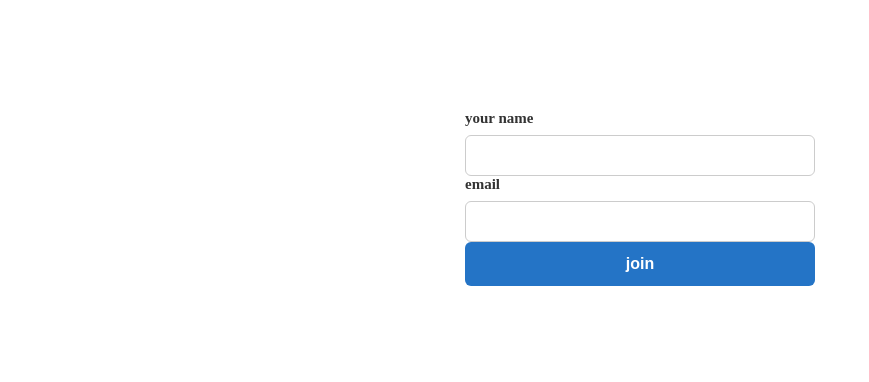
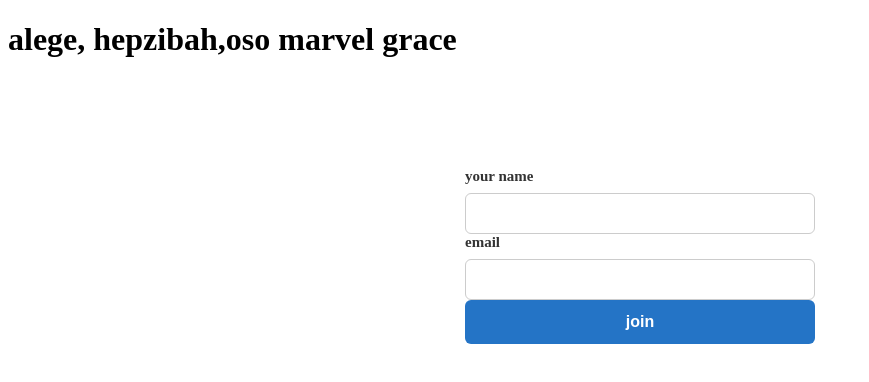
Before and after one commit to tolanipekunivccf260001-dot/6767, a plain HTML site: page alege,oso marel grace ,hepzibah.html in a window 1280 px wide. Shown: the whole page, without its empty margins (0-869 px from the left). Drawn offline with Linux system fonts and the light colour scheme.

Commit message:
Update alege,oso marel grace ,hepzibah.html

```diff
--- a/alege,oso marel grace ,hepzibah.html
+++ b/alege,oso marel grace ,hepzibah.html
@@ -6,6 +6,7 @@
     <title>Document</title>
 </head>
 <body>
+    <h1>alege, hepzibah,oso marvel grace</h1>
     <form>
 <label for="name">your name</label>
 <input id="name"name="name"
```
